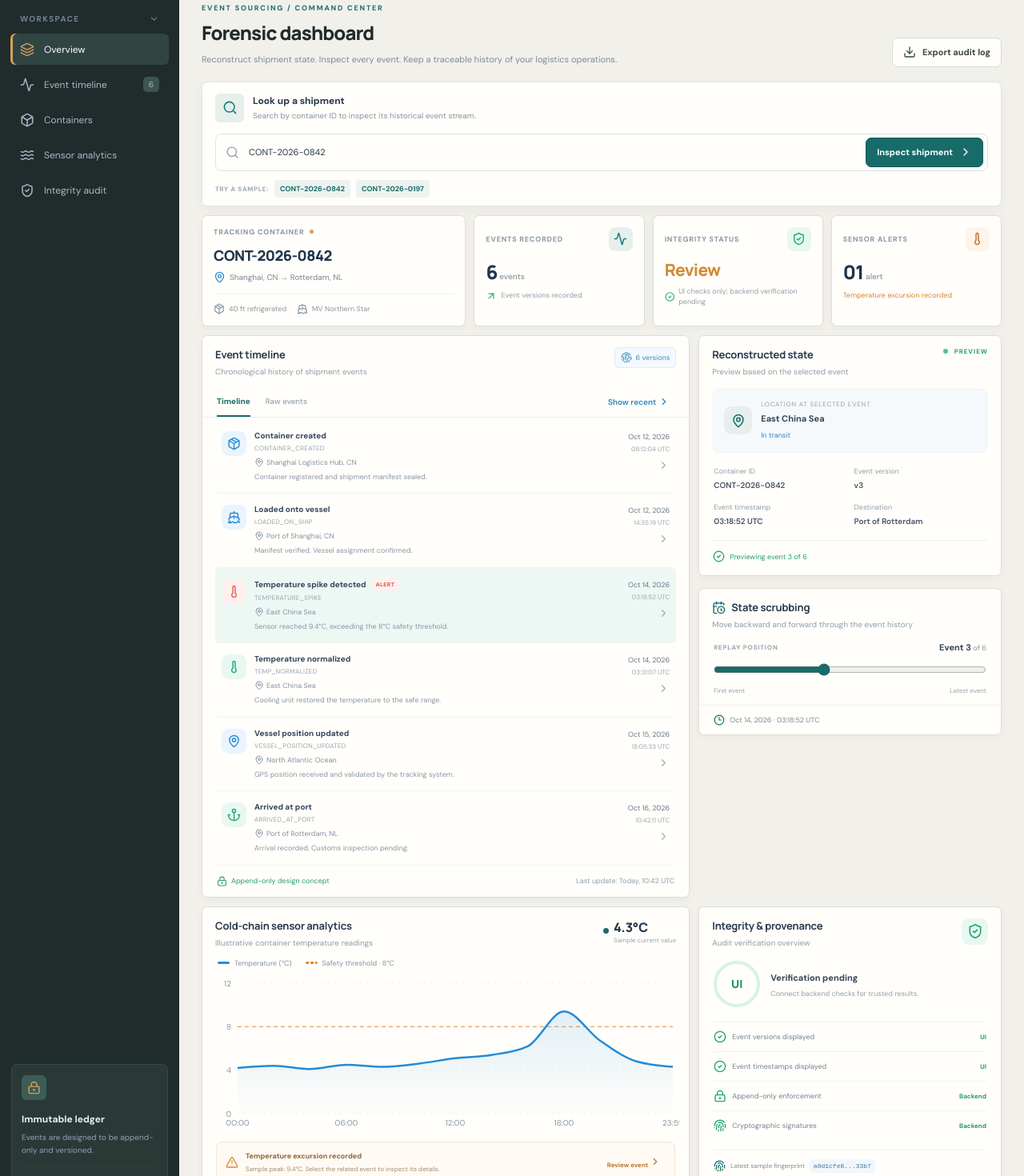
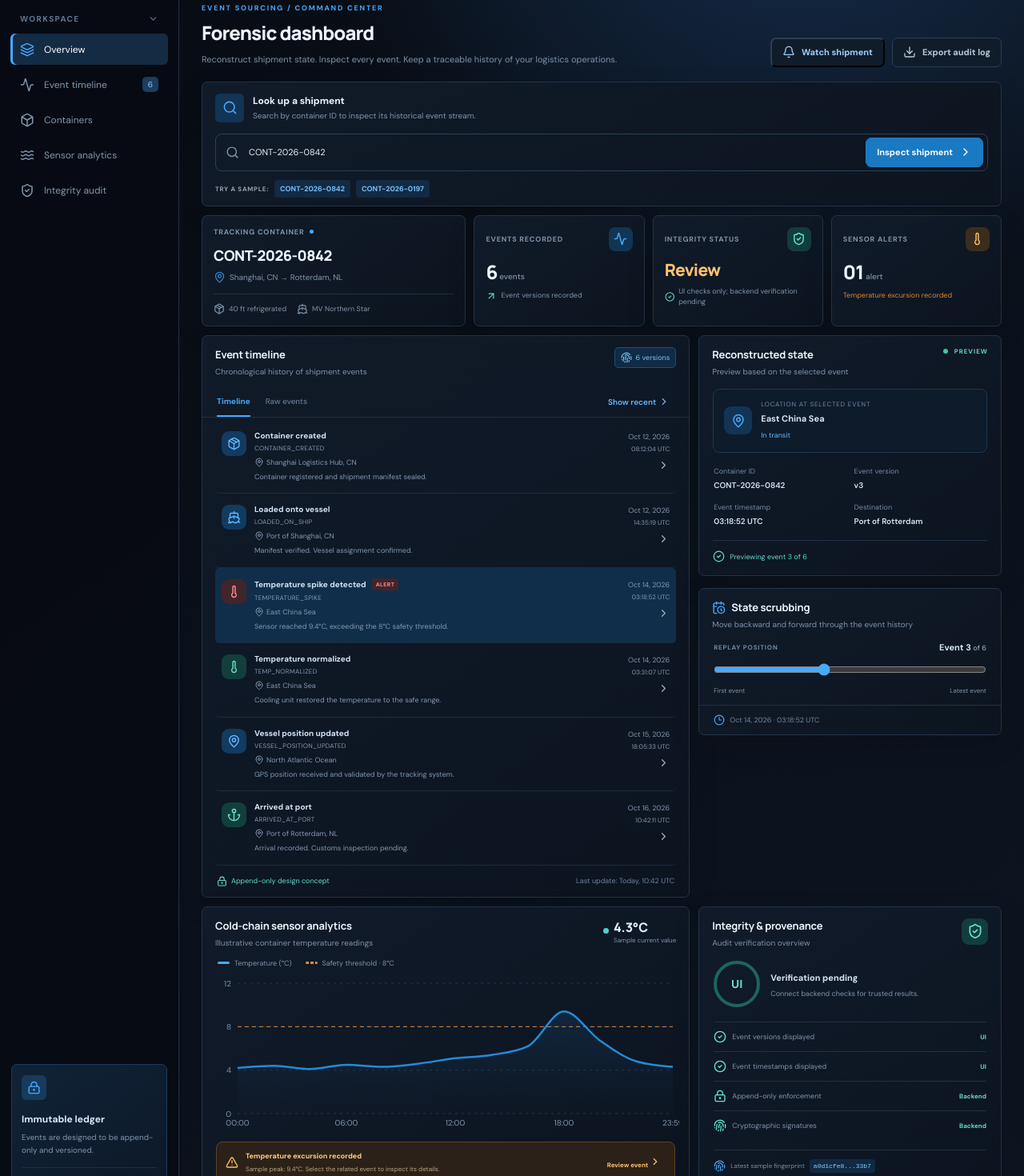
Before and after one commit to tejasvi-gautam/audit-trail, a React (Vite) app in the folder frontend/: page / in a window 1280 px wide. Shown: the part 80-1550 px from the top of the page at 80% size. Built offline with nearby package versions, Linux system fonts and the light colour scheme.

Commit message:
Add dark operations dashboard and shipment monitoring

```diff
--- a/frontend/src/App.css
+++ b/frontend/src/App.css
@@ -1412,3 +1412,116 @@ h1 {
     margin-left: 24px;
   }
 }
+
+/* Night operations theme */
+:root {
+  --ink-950: #070b12;
+  --ink-900: #0b111b;
+  --ink-850: #101925;
+  --ink-800: #151f2d;
+  --ink-700: #1d2a3b;
+  --line-dark: #233349;
+  --text-bright: #edf5ff;
+  --text-soft: #91a3bb;
+  --blue-electric: #47a9ff;
+  --cyan: #45d6ce;
+  --paper: #101925;
+}
+
+body { background: var(--ink-950); }
+.app-shell { background: radial-gradient(circle at 78% -10%, #173253 0, transparent 30%), linear-gradient(145deg, #070b12 0%, #0b111b 46%, #0d1521 100%); color: var(--text-soft); }
+.sidebar { background: rgba(7, 11, 18, 0.9); border-right: 1px solid var(--line-dark); color: #9aacbf; }
+.brand-mark { background: linear-gradient(135deg, #177bc9, #45d6ce); box-shadow: 0 0 24px #269eea45; }
+.brand strong, h1 { color: var(--text-bright); }
+.brand strong span, .eyebrow { color: var(--blue-electric); }
+.brand small, .workspace-label { color: #607a98; }
+.nav-item { color: #8195ad; }
+.nav-item:hover { background: #142235; color: #edf5ff; }
+.nav-item.active { background: #142b44; box-shadow: inset 3px 0 var(--blue-electric); }
+.nav-item.active svg { color: var(--blue-electric); }
+.nav-count { background: #1b3d60; color: #8dcbff; }
+.secure-card { border-color: #1e3b58; background: linear-gradient(145deg, #102337, #0d1827); }
+.secure-icon { background: #173b5d; color: var(--blue-electric); }
+.secure-card strong, .profile-text strong { color: #dbeaff; }
+.secure-card p, .profile-text small { color: #8095ae; }
+.secure-status, .profile { border-color: #1d3045; }
+.secure-status { color: #8db6d6; }
+.topbar { border-color: var(--line-dark); }
+.breadcrumbs { color: #647a95; }
+.breadcrumbs strong { color: #c2d3e7; }
+.topbar-right { color: #8ca2bc; }
+.icon-button { border-color: var(--line-dark); background: #101a29; color: #91a8c2; }
+.avatar { background: #173a59; color: #bfe0ff; }
+.page-heading p, .panel-header p { color: #7d91aa; }
+.button-primary { border-color: #237ec2; background: #1979c2; }
+.button-primary:hover { background: #238bd7; }
+.button-secondary, .button-watch { border-color: #2a3e56; background: #111c2a; color: #b7c9dd; }
+.button-secondary:hover, .button-watch:hover { border-color: #3976a6; background: #16283c; }
+.button-watch { color: #9ecfff; }
+.button-watch.watching { border-color: #2c9b9d; background: #10383d; color: #79eee3; }
+.heading-actions { display: flex; gap: 9px; align-items: center; flex-wrap: wrap; justify-content: flex-end; }
+.search-panel, .summary-card, .panel { border-color: var(--line-dark); background: linear-gradient(145deg, rgba(17, 27, 41, .98), rgba(12, 20, 31, .98)); box-shadow: 0 12px 34px #00000020; }
+.search-symbol, .metric-icon.blue, .location-icon { background: #123555; color: var(--blue-electric); }
+.search-intro strong, .panel-title, .container-id, .metric-number { color: var(--text-bright); }
+.search-intro p, .search-form, .card-label, .metric-unit, .metric-foot, .route-line, .shipment-meta span { color: #8094ac; }
+.search-form { border-color: #29415b; }
+.search-form:focus-within { border-color: var(--blue-electric); box-shadow: 0 0 0 3px #238bd72b; }
+.search-form input { color: #e7f2ff; }
+.quick-search button { background: #122a43; color: #78c2ff; }
+.search-notice { background: #3a2027; color: #ff9c9f; }
+.tiny-dot { background: var(--blue-electric); }
+.shipment-meta, .timeline-toolbar, .state-note, .rewind-current, .integrity-list div, .integrity-foot { border-color: #203044; }
+.metric-icon.green, .integrity-shield { background: #123d3d; color: #63e7cf; }
+.metric-icon.orange { background: #3b2d1d; color: #ffc16d; }
+.status-number { color: #ffc16d; }
+.version-pill { border-color: #224e76; background: #102b45; color: #82c5ff; }
+.tab { color: #7187a0; }
+.active-tab { border-bottom-color: var(--blue-electric); color: var(--blue-electric); }
+.text-button { color: #65baff; }
+.event-row { background: transparent; border-color: #1c2b3d; }
+.event-row:hover { background: #132236; }
+.event-row.selected-event { background: #102e49; }
+.event-icon.blue { background: #123b60; color: #61b8ff; }
+.event-icon.red { background: #42242b; color: #ff8e91; }
+.event-icon.green { background: #123f3c; color: #6ae1c7; }
+.event-title-line strong, .state-location strong, .state-details strong, .rewind-date strong { color: #d5e5f7; }
+.event-type, .event-location, .event-detail, .event-time, .event-time small { color: #8498b1; }
+.alert-badge { background: #42242b; color: #ff8e91; }
+.timeline-footer, .footer { color: #6f849d; }
+.timeline-footer span:first-child, .positive, .state-live, .state-note { color: #61dbca; }
+.raw-events pre { background: #0a121e; color: #9db4cf; }
+.state-location { background: #0d1b2b; border-color: #1d3853; }
+.state-location small, .state-details span, .rewind-date span { color: #738aa5; }
+.state-location span { color: #65baff; }
+.rewind-panel .panel-title svg, .rewind-current svg { color: var(--blue-electric); }
+.rewind-slider { accent-color: var(--blue-electric); }
+.slider-labels { color: #8094ac; }
+.sensor-dot { background: var(--cyan); }
+.sensor-reading strong { color: #dceeff; }
+.chart-legend, .sensor-reading small { color: #8094ac; }
+.chart-legend i { background: var(--blue-electric); }
+.sensor-alert { border-color: #5e4324; background: #2b2118; color: #ffc16d; }
+.sensor-alert strong { color: #ffd08c; }
+.sensor-alert span { color: #c2a37d; }
+.sensor-alert button { color: #ffc16d; }
+.score-ring { border-color: #1c665d; color: #6ae1c7; }
+.integrity-score strong { color: #d5e5f7; }
+.integrity-score p, .integrity-list span, .demo-disclaimer { color: #8195ad; }
+.integrity-list svg { color: #63e7cf; }
+.integrity-list strong { color: #64dbca; }
+.integrity-foot svg { color: var(--blue-electric); }
+.integrity-foot code { background: #102a43; color: #91cfff; }
+.watch-banner { display: flex; align-items: center; gap: 10px; margin-top: 11px; padding: 11px 14px; border: 1px solid #236a77; border-radius: 7px; background: linear-gradient(90deg, #10323d, #102333); color: #a9dce4; }
+.watch-banner div { flex: 1; min-width: 0; }
+.watch-banner strong, .watch-banner span { display: block; }
+.watch-banner strong { color: #d9ffff; font-size: 10px; }
+.watch-banner span { margin-top: 3px; color: #8ebac5; font-size: 9px; }
+.watch-banner button { border: 0; background: transparent; color: #76e5dd; font-size: 9px; font-weight: 700; }
+.watch-pulse { display: grid; place-items: center; width: 27px; height: 27px; flex-shrink: 0; border-radius: 7px; color: #76e5dd; background: #15535b; animation: watch-pulse 2.4s ease-in-out infinite; }
+@keyframes watch-pulse { 50% { box-shadow: 0 0 0 5px #45d6ce18; } }
+
+@media (max-width: 600px) {
+  .heading-actions { width: 100%; justify-content: stretch; }
+  .heading-actions .button { flex: 1; }
+  .watch-banner { align-items: flex-start; }
+}
--- a/frontend/src/App.jsx
+++ b/frontend/src/App.jsx
@@ -1,7 +1,7 @@
 
 import { useState } from "react";
 import {
-  Activity, AlertTriangle, Anchor, ArrowUpRight, Box,
+  Activity, AlertTriangle, Anchor, ArrowUpRight, Bell, Box,
   CalendarClock, CheckCircle2, ChevronDown, ChevronRight,
   CircleHelp, Clock3, Download, Fingerprint, GitBranch,
   Layers3, LockKeyhole, MapPin, Package, Search,
@@ -162,6 +162,7 @@ function App() {
   const [activeTab, setActiveTab] = useState("Timeline");
   const [showAllEvents, setShowAllEvents] = useState(true);
   const [notice, setNotice] = useState("");
+  const [isWatching, setIsWatching] = useState(false);
 
   const shipment = shipments[activeId];
   const events = shipment.events;
@@ -179,6 +180,7 @@ function App() {
       setActiveId(id);
       setSelectedEvent(0);
       setShowAllEvents(true);
+      setIsWatching(false);
       setNotice("");
     } else {
       setNotice(
@@ -192,6 +194,7 @@ function App() {
     setActiveId(id);
     setSelectedEvent(0);
     setShowAllEvents(true);
+    setIsWatching(false);
     setNotice("");
   }
 
@@ -322,10 +325,30 @@ function App() {
             </p>
           </div>
 
-          <button className="button button-secondary" onClick={exportAudit}>
-            <Download size={16} /> Export audit log
-          </button>
+          <div className="heading-actions">
+            <button
+              className={isWatching ? "button button-watch watching" : "button button-watch"}
+              onClick={() => setIsWatching(value => !value)}
+              aria-pressed={isWatching}
+            >
+              <Bell size={16} /> {isWatching ? "Watching shipment" : "Watch shipment"}
+            </button>
+            <button className="button button-secondary" onClick={exportAudit}>
+              <Download size={16} /> Export audit log
+            </button>
+          </div>
         </section>
+
+        {isWatching && (
+          <div className="watch-banner" role="status">
+            <span className="watch-pulse"><Bell size={14} /></span>
+            <div>
+              <strong>Live watch enabled for {shipment.id}</strong>
+              <span>New events and sensor excursions will appear in this workspace.</span>
+            </div>
+            <button onClick={() => setIsWatching(false)} aria-label="Stop watching shipment">Stop watching</button>
+          </div>
+        )}
 
         <section className="search-panel" id="containers">
           <div className="search-intro">
@@ -637,10 +660,14 @@ function App() {
                       <stop offset="95%" stopColor="#238bdf" stopOpacity={0.015} />
                     </linearGradient>
                   </defs>
-                  <CartesianGrid stroke="#edf1f5" strokeDasharray="3 5" vertical={false} />
-                  <XAxis dataKey="time" tick={{ fill: "#8b96a5", fontSize: 10 }} axisLine={false} tickLine={false} interval={2} />
-                  <YAxis domain={[0, 12]} ticks={[0, 4, 8, 12]} tick={{ fill: "#8b96a5", fontSize: 10 }} axisLine={false} tickLine={false} />
-                  <Tooltip formatter={value => [`${value}°C`, "Temperature"]} />
+                  <CartesianGrid stroke="#22344a" strokeDasharray="3 5" vertical={false} />
+                  <XAxis dataKey="time" tick={{ fill: "#8094ac", fontSize: 10 }} axisLine={false} tickLine={false} interval={2} />
+                  <YAxis domain={[0, 12]} ticks={[0, 4, 8, 12]} tick={{ fill: "#8094ac", fontSize: 10 }} axisLine={false} tickLine={false} />
+                  <Tooltip
+                    formatter={value => [`${value}°C`, "Temperature"]}
+                    contentStyle={{ background: "#101925", border: "1px solid #29415b", borderRadius: 6, color: "#edf5ff" }}
+                    labelStyle={{ color: "#91a3bb" }}
+                  />
                   <ReferenceLine y={8} stroke="#e58b37" strokeDasharray="5 4" />
                   <Area type="monotone" dataKey="temp" stroke="#238bd7" strokeWidth={2.5} fill="url(#tempFill)" />
                 </AreaChart>
```
